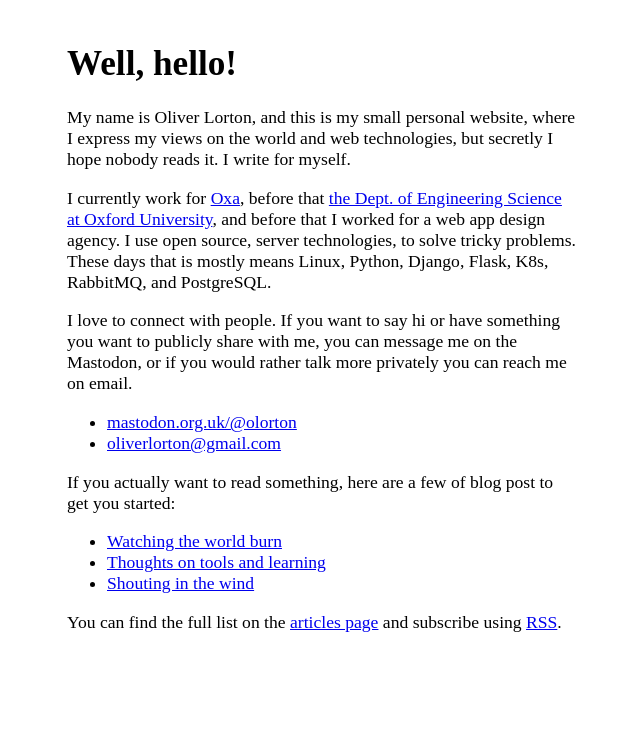
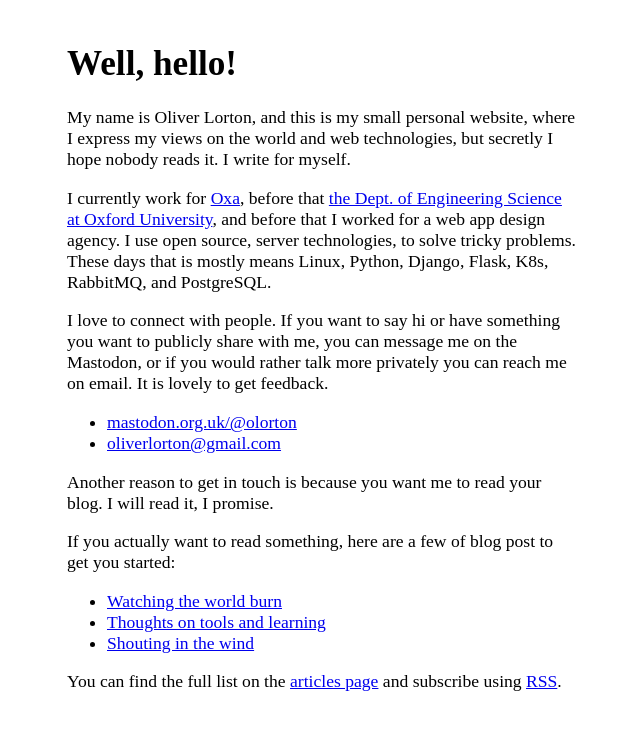
Before and after one commit to olorton/olorton.github.io, a Jekyll site: the page built from index.md, in a window 1280 px wide. Shown: the top 730 px of the page, without its empty margins (318-958 px from the left). Built offline with Jekyll 4.4.1, drawn with Linux system fonts in a browser that asks for light colours.

Commit message:
Basically beg people to get in touch.

```diff
--- a/index.md
+++ b/index.md
@@ -10,10 +10,12 @@ My name is Oliver Lorton, and this is my small personal website, where I express
 
 I currently work for [Oxa](https://oxa.tech/), before that [the Dept. of Engineering Science at Oxford University](https://eng.ox.ac.uk/), and before that I worked for a web app design agency. I use open source, server technologies, to solve tricky problems. These days that is mostly means Linux, Python, Django, Flask, K8s, RabbitMQ, and PostgreSQL.
 
-I love to connect with people. If you want to say hi or have something you want to publicly share with me, you can message me on the Mastodon, or if you would rather talk more privately you can reach me on email.
+I love to connect with people. If you want to say hi or have something you want to publicly share with me, you can message me on the Mastodon, or if you would rather talk more privately you can reach me on email. It is lovely to get feedback.
 
 - [mastodon.org.uk/@olorton](https://mastodon.org.uk/@olorton)
 - [oliverlorton@gmail.com](mailto:oliverlorton@gmail.com)
+
+Another reason to get in touch is because you want me to read your blog. I will read it, I promise.
 
 If you actually want to read something, here are a few of blog post to get you started:
 
```
